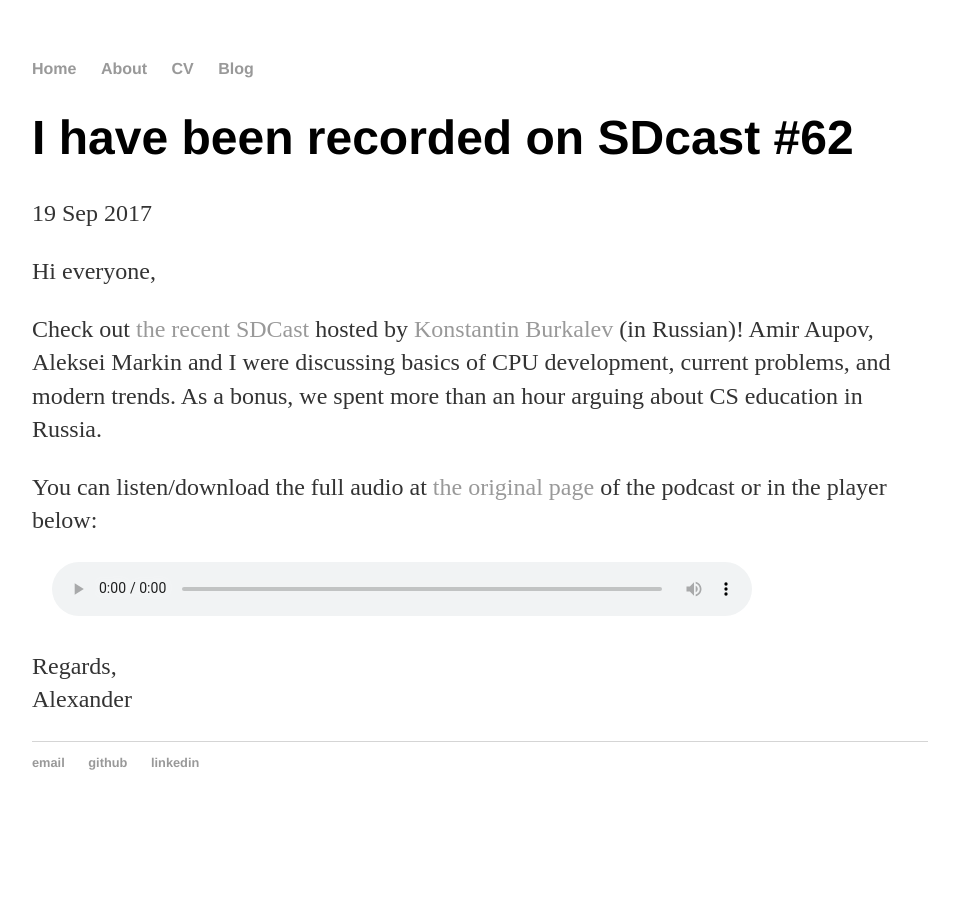
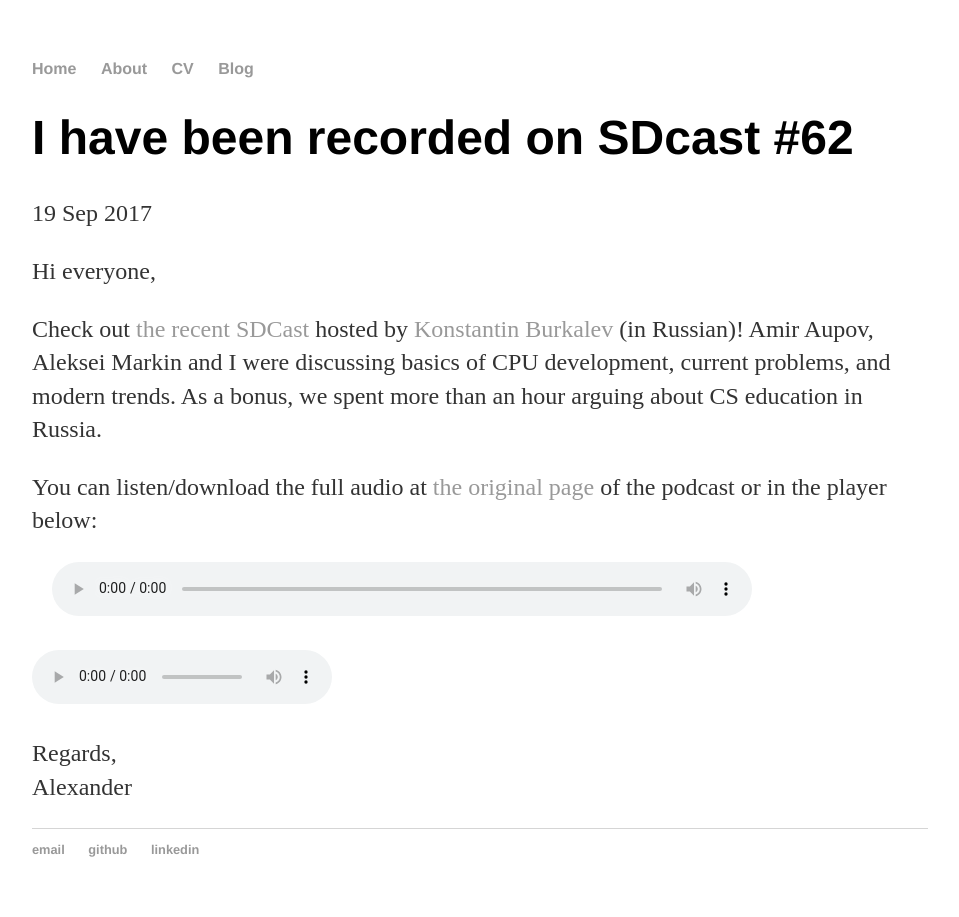
Before and after one commit to alexander-titov/alexander-titov.github.io, a Jekyll site: the page built from _posts/2017-09-19-SDcast-N62.md, in a window 1280 px wide. Shown: the whole page, without its empty margins (160-1119 px from the left). Built offline with Jekyll 4.4.1, drawn with Linux system fonts in a browser that asks for light colours.

Commit message:
Experiment with audio tag

```diff
--- a/_posts/2017-09-19-SDcast-N62.md
+++ b/_posts/2017-09-19-SDcast-N62.md
@@ -18,6 +18,13 @@
 Your browser does not support the audio element.
 </audio>
 
+<p>
+<audio controls preload="metadata">
+   <source src="https://github.com/alexander-titov/alexander-titov.github.io/blob/master/media/SDCast_N62__26_August_2017.ogg?raw=true" type="audio/ogg">
+   <source src="https://sdcast.ksdaemon.ru/podlove/file/293/s/webplayer/c/episode/SDCast-62.ogg" type="audio/ogg">
+   <source src="https://sdcast.ksdaemon.ru/podlove/file/292/s/webplayer/c/episode/SDCast-62.mp3" type="audio/mpeg">
+Your browser does not support the audio element.
+</audio>
 
 </p>
 
```
